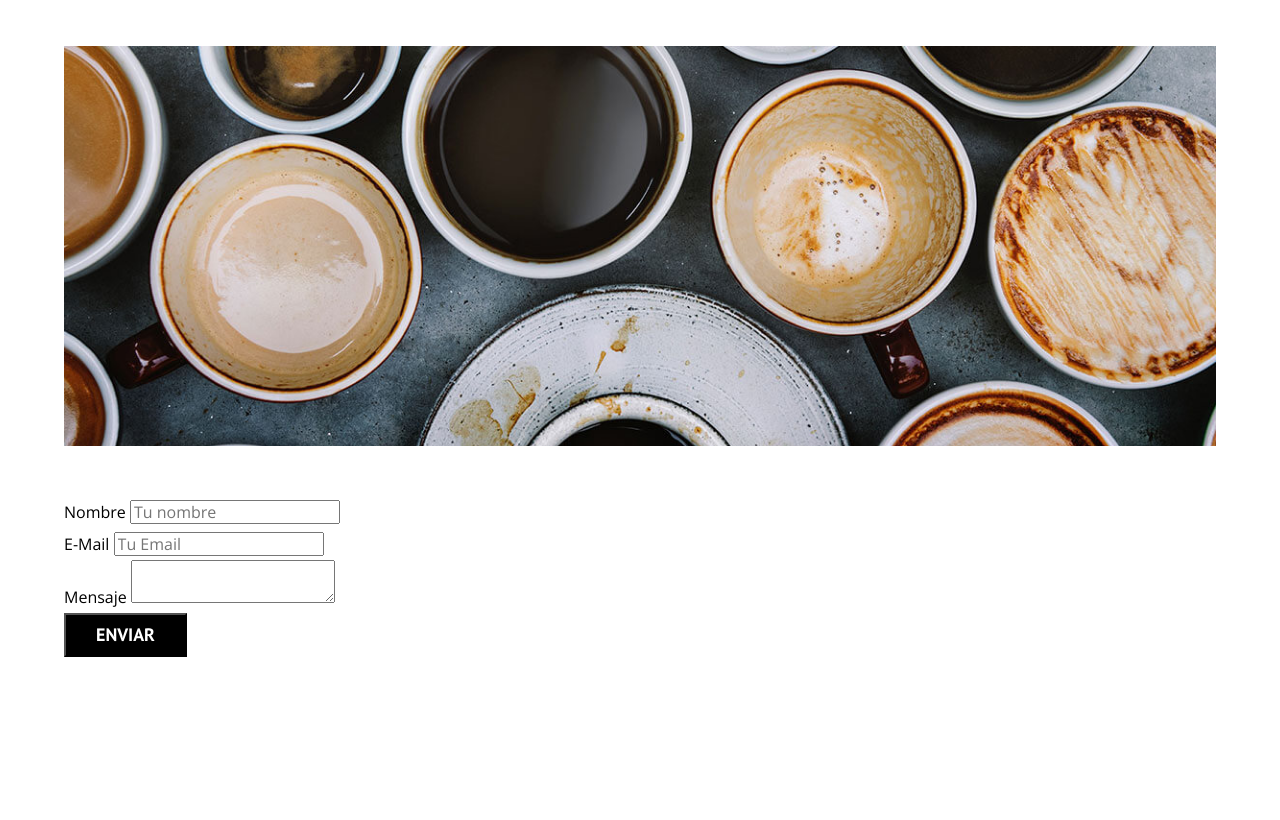
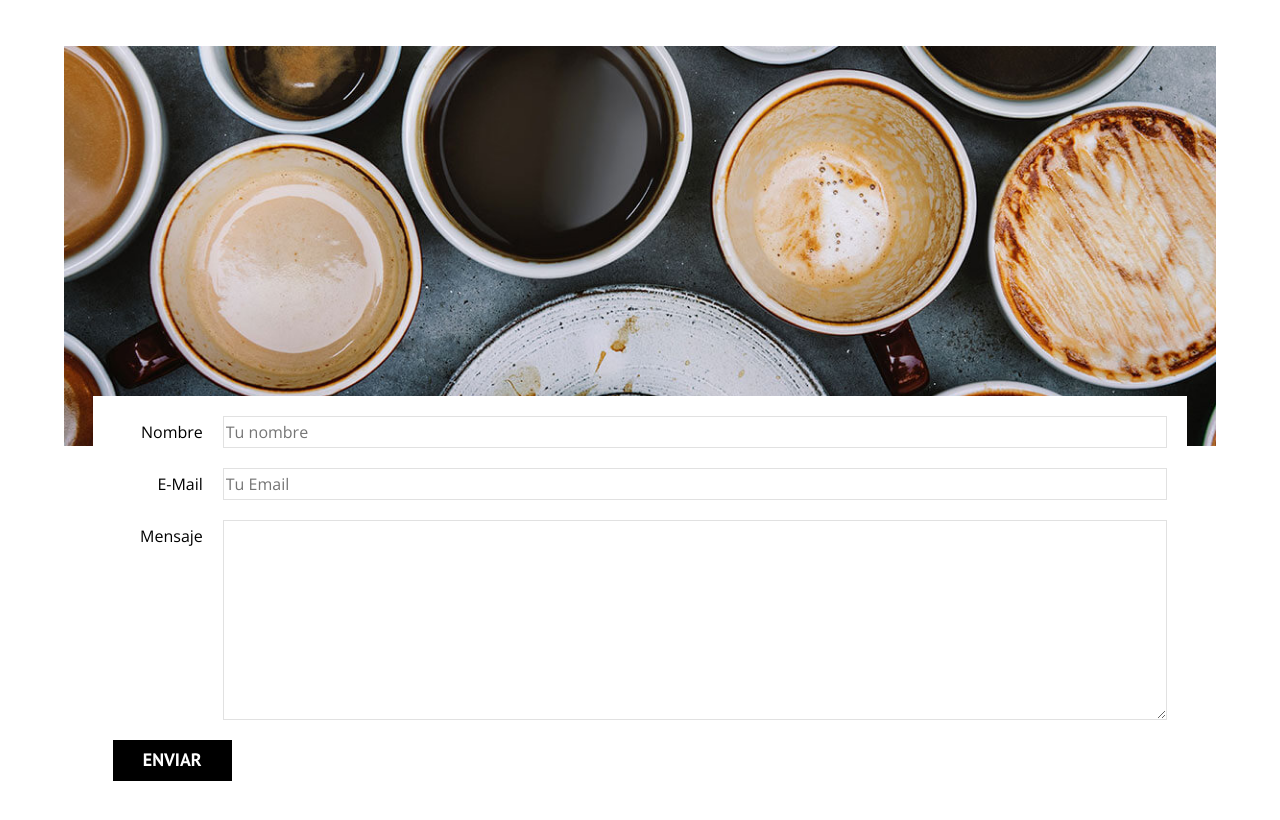
Before and after one commit to Juank29c/Blogdecafe, a plain HTML site: page contacto.html in a window 1280 px wide. Shown: the part 692-1512 px from the top of the page. Before the commit the page ends 1369 px from the top, so only its background shows below. Drawn offline with nearby package versions, Linux system fonts and the light colour scheme.

Commit message:
finaliza diseñor paginas

```diff
--- a/contacto.html
+++ b/contacto.html
@@ -42,18 +42,18 @@
 
             <form class="formulario">
                     <div class="campo">
-                        <label for="nombre">Nombre</label>
-                        <input type="text" placeholder="Tu nombre" id="nombre">
+                        <label class="campo__label" for="nombre">Nombre</label>
+                        <input class="campo__field" type="text" placeholder="Tu nombre" id="nombre">
                     </div>
 
                     <div class="campo">
-                        <label for="email">E-Mail</label>
-                        <input type="email" placeholder="Tu Email" id="email">
+                        <label class="campo__label" for="email">E-Mail</label>
+                        <input class="campo__field" type="email" placeholder="Tu Email" id="email">
                     </div>
 
                     <div class="campo">
-                        <label for="mensaje">Mensaje</label>
-                        <textarea id="mensaje"></textarea>
+                        <label class="campo__label" for="mensaje">Mensaje</label>
+                        <textarea class="campo__field campo__field--textarea" id="mensaje"></textarea>
                     </div>
 
                     <div class="campo">
--- a/css/style.css
+++ b/css/style.css
@@ -166,12 +166,17 @@ img{
     padding: 1rem 3rem;
     text-transform: uppercase;
     margin-bottom: 2rem;
+    border: none;
 }
 
 @media (min-width: 768px) {
     .boton{
         display: inline-block; /*permite disminuir y ubicar elemento en la parte izquierda*/
     }
+}
+
+.boton:hover{
+    cursor: pointer;
 }
 
 .boton--primario{
@@ -261,5 +266,32 @@ img{
     background-repeat: no-repeat;
     background-size: cover;
     height: 40rem;
-    margin: 5rem 0;
+    margin-top: 5rem;
 }
+
+.formulario{
+    background-color: var(--colorblanco);
+    margin: -5rem auto 0 auto;
+    width: 95%;
+    padding: 2rem;
+}
+
+.campo{
+    display: flex;
+    margin-bottom: 2rem;
+    gap: 2rem;
+}
+
+.campo__label{
+    flex: 0 0 9rem;
+    text-align: right;
+}
+
+.campo__field{
+    flex: 1;
+    border: 1px solid var(--gris);
+}
+
+.campo__field--textarea{
+    height: 20rem;
+}
```
